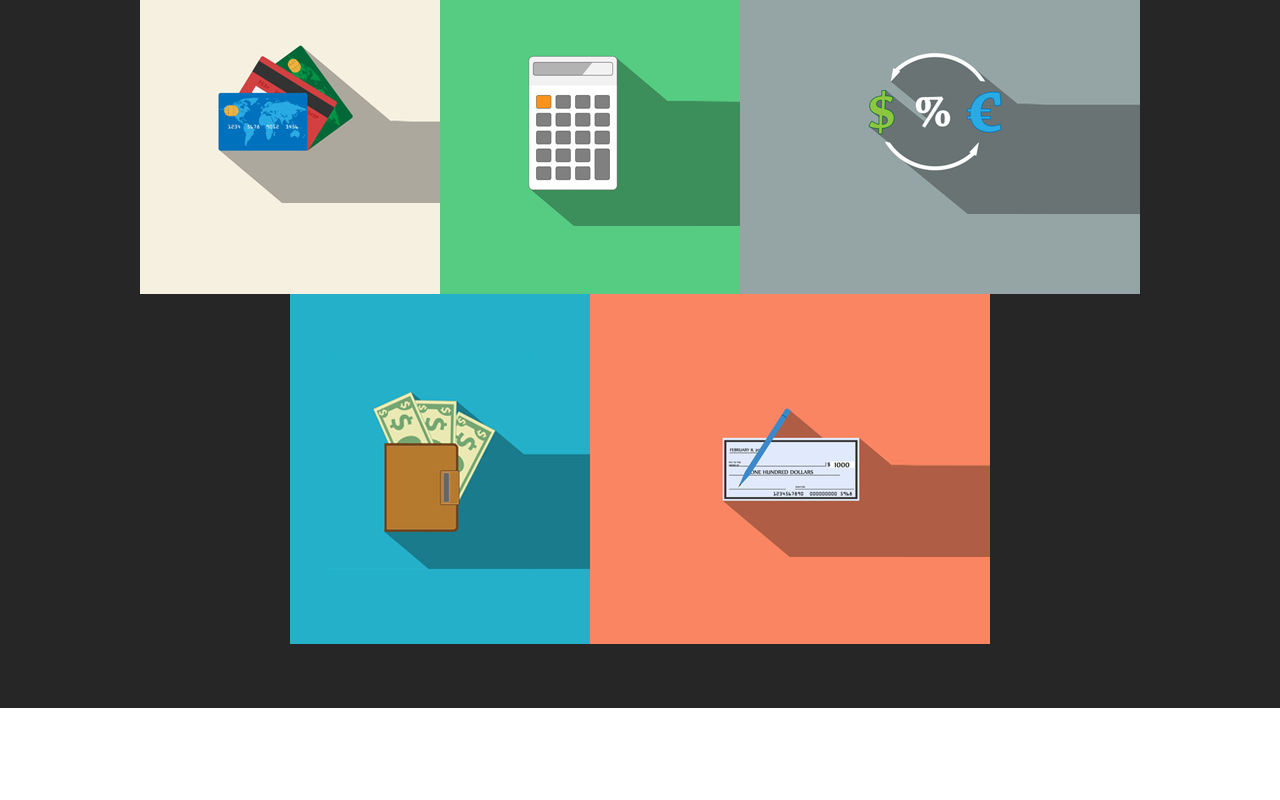
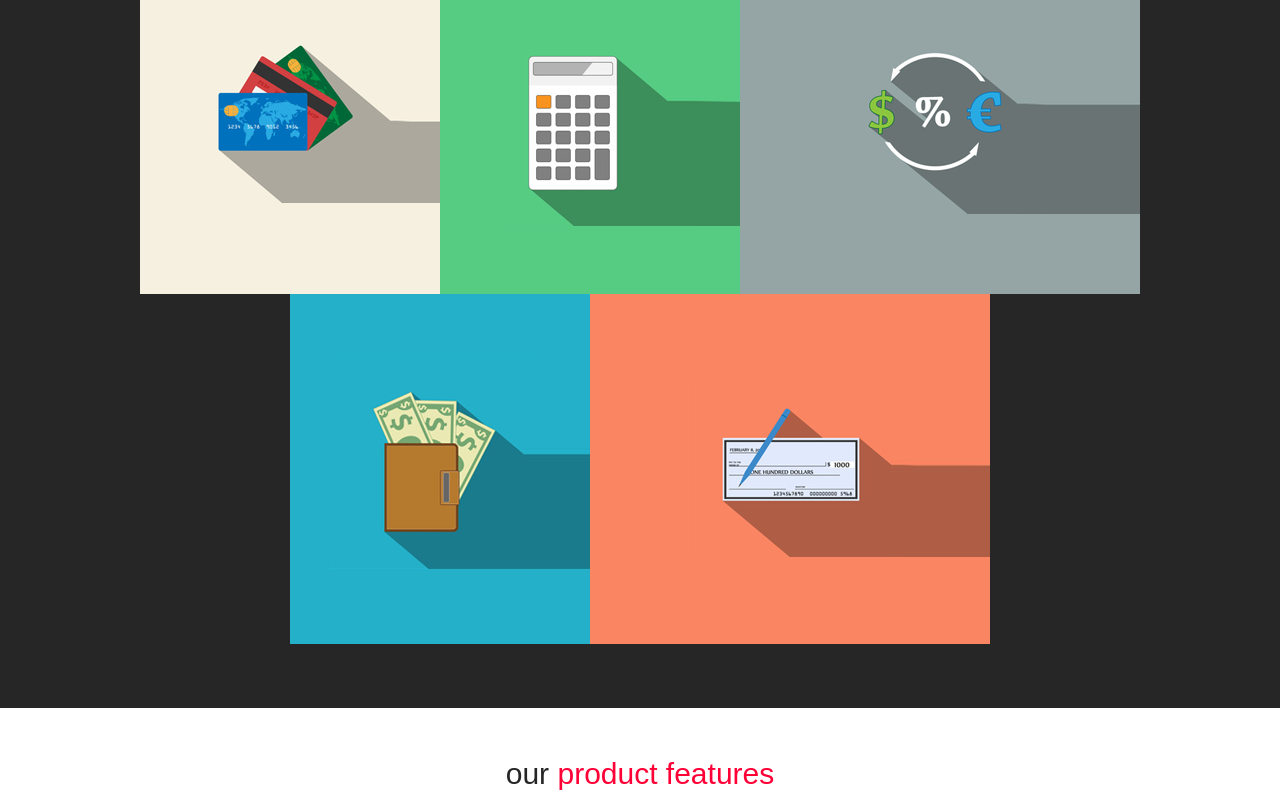
Before and after one commit to rpanteleychuk/bittest, a website: page index.html in a window 1280 px wide. Shown: the part 2377-3177 px from the top of the page. Before the commit the page ends 3085 px from the top, so only its background shows below. Drawn offline with Linux system fonts and the light colour scheme.

Commit message:
start section four

```diff
--- a/index.html
+++ b/index.html
@@ -205,7 +205,7 @@
 <section class="section-three">
     <div>
         <div class="gallery">
-            <h4 class="title-font text-white mb-4 text-center">portfolio</h4>
+            <h2 class="title-font text-white mb-4 text-center">portfolio</h2>
             <div class="gallery-menu text-uppercase d-flex justify-content-center flex-wrap mb-5">
                 <a href="#" title="">all</a>
                 <a href="#" title="">illustration</a>
@@ -219,6 +219,11 @@
     </div>
 </section>
 
+<section class="section-four pt-5">
+    <div class="container">
+        <h2 class="title-font text-center">our <span class="text-red">product features</span></h2>
+    </div>
+</section>
 
 <footer></footer>
 
```
